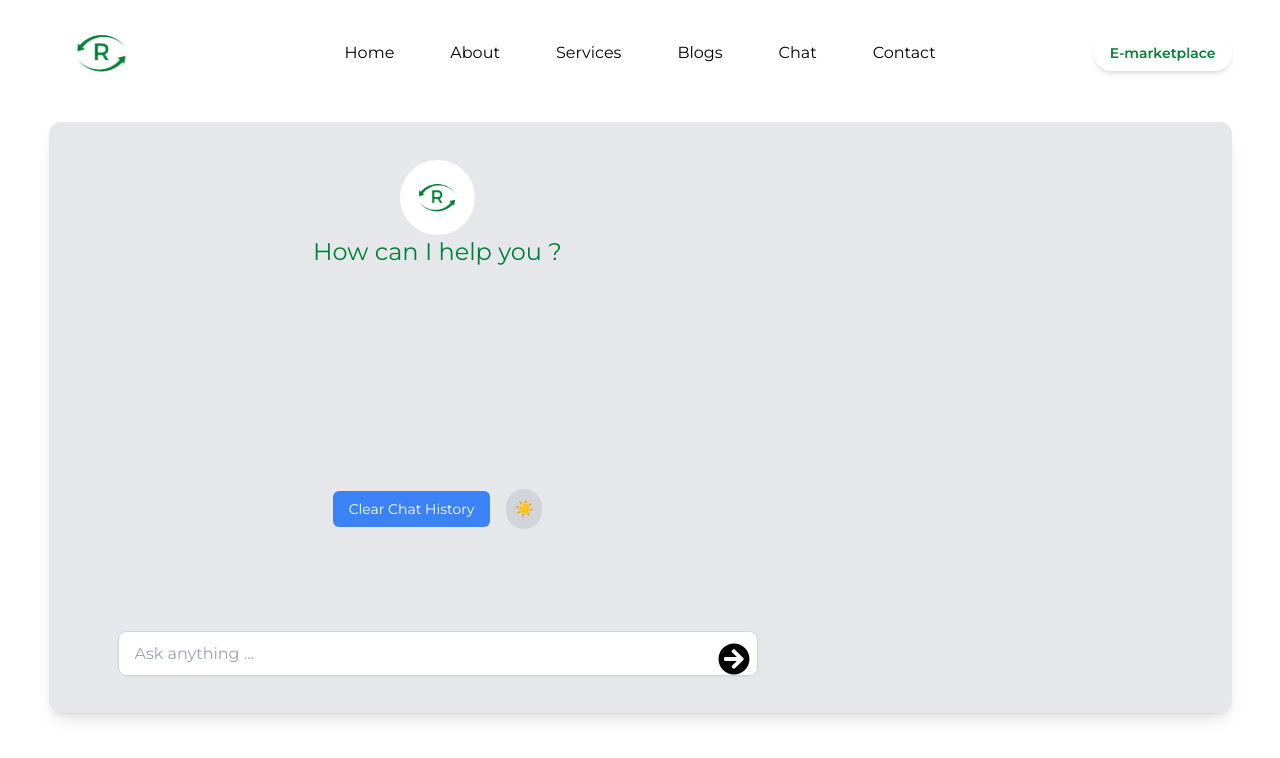
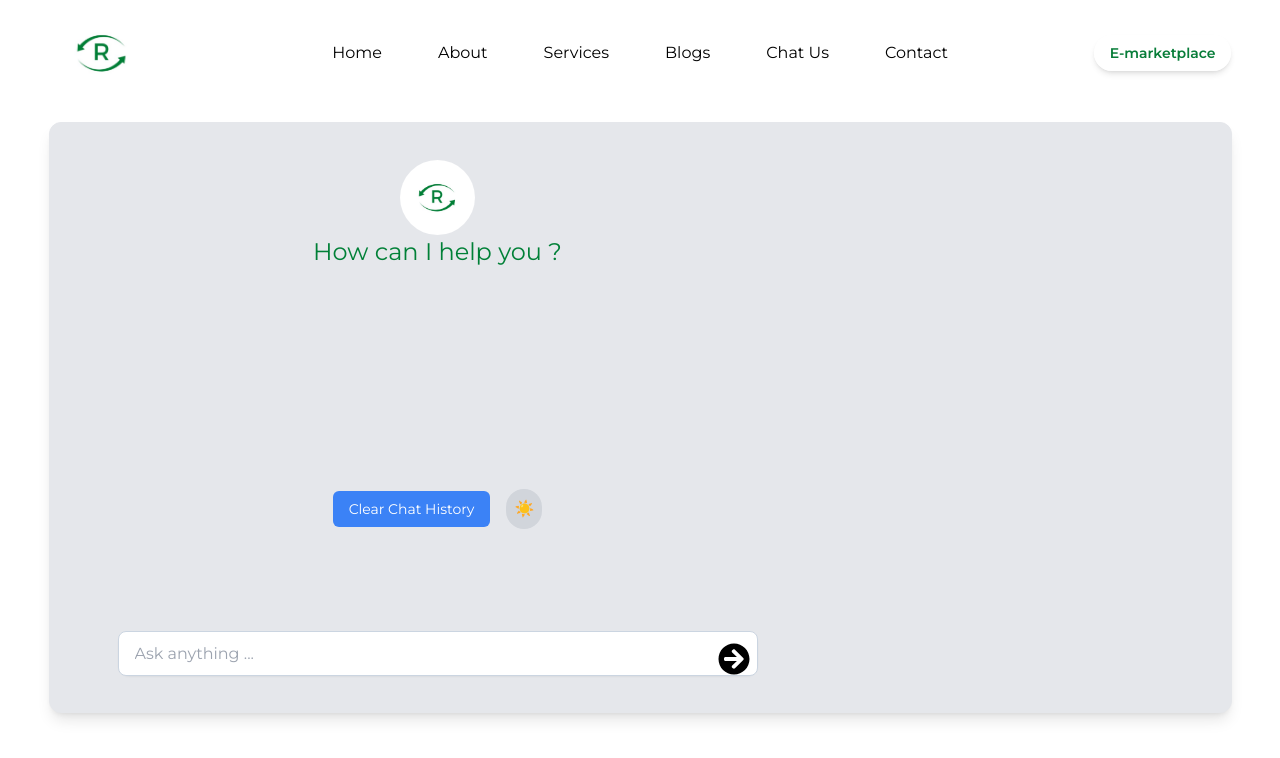
Before and after one commit to rewayy/Reway_final, a React (Vite) app: page /chat in a window 1280 px wide. Shown: the top 758 px of the page. Built offline with nearby package versions, Linux system fonts and the light colour scheme; a web font is replaced by a local one.

Commit message:
updated RouterNav

```diff
--- a/src/components/RouterNavbar.jsx
+++ b/src/components/RouterNavbar.jsx
@@ -57,7 +57,7 @@ const Navbar = () => {
                         ))}
                             <Link className='px-2 hover:underline underline-offset-8' to={'/services'}> Services  </Link>
                             <Link className='px-2 hover:underline underline-offset-8' to={'/blogs'}> Blogs  </Link>
-                            <Link className='px-2 hover:underline underline-offset-8' to={'/chat'}> Chat  </Link>
+                            <Link className='px-2 hover:underline underline-offset-8' to={'/chat'}> Chat Us  </Link>
                             <Link className='px-2 hover:underline underline-offset-8' to={'/'}> Contact  </Link>
                         </ul>
                     </div>
@@ -68,7 +68,7 @@ const Navbar = () => {
                         {nav?
                                 <>
                                     <div className='mr-6'>
-                                        <ImCross color='white' opacity={.9} className='absolute z-10 top-6'  />
+                                        <ImCross color='white' opacity={.9} className='absolute z-40 right-7 top-11'  />
                                     </div>
 
                                 </>
@@ -77,7 +77,7 @@ const Navbar = () => {
                     </div>
 
                     {nav && (
-                            <div className='md:hidden border absolute transition-all ease-in-out duration-200 top-0 text-white left-0 w-full h-screen p-4   bg-gradient-to-b from-green-600 to-green-800 border-white'>
+                            <div className='md:hidden z-30 border absolute transition-all ease-in-out duration-200 top-0 text-white left-0 w-full h-screen p-4   bg-gradient-to-b from-green-600 to-green-800 border-white'>
                                 <Link className=' p-1  ml-1 absolute top-0 left-0' to={'/'}>
                                         <img  src={logo}  />
                                 </Link>
@@ -90,7 +90,7 @@ const Navbar = () => {
                                     ))}
                                         <Link to={'/services'} onClick={()=> setNav(!nav)} className=' py-3 w-full '>Services</Link>
                                         <Link to={'/blogs'} onClick={()=> setNav(!nav)} className=' py-3 w-full '>Blogs</Link>
-                                        <Link to={'/chat'} onClick={()=> setNav(!nav)} className=' py-3 w-full '>Chat</Link>
+                                        <Link to={'/chat'} onClick={()=> setNav(!nav)} className=' py-3 w-full '>Chat Us</Link>
                                 </ul>
                           </div>
                     )}
```
